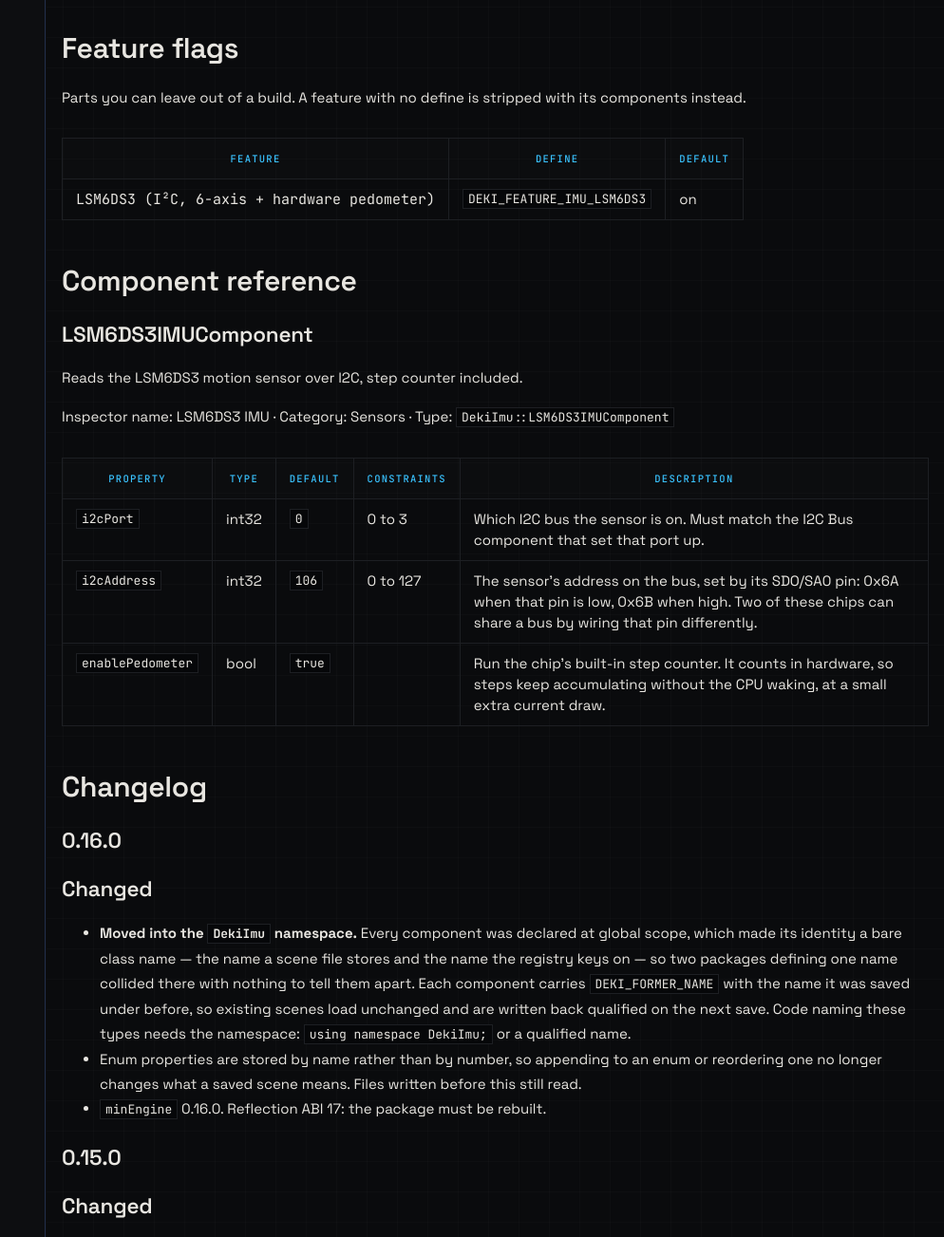
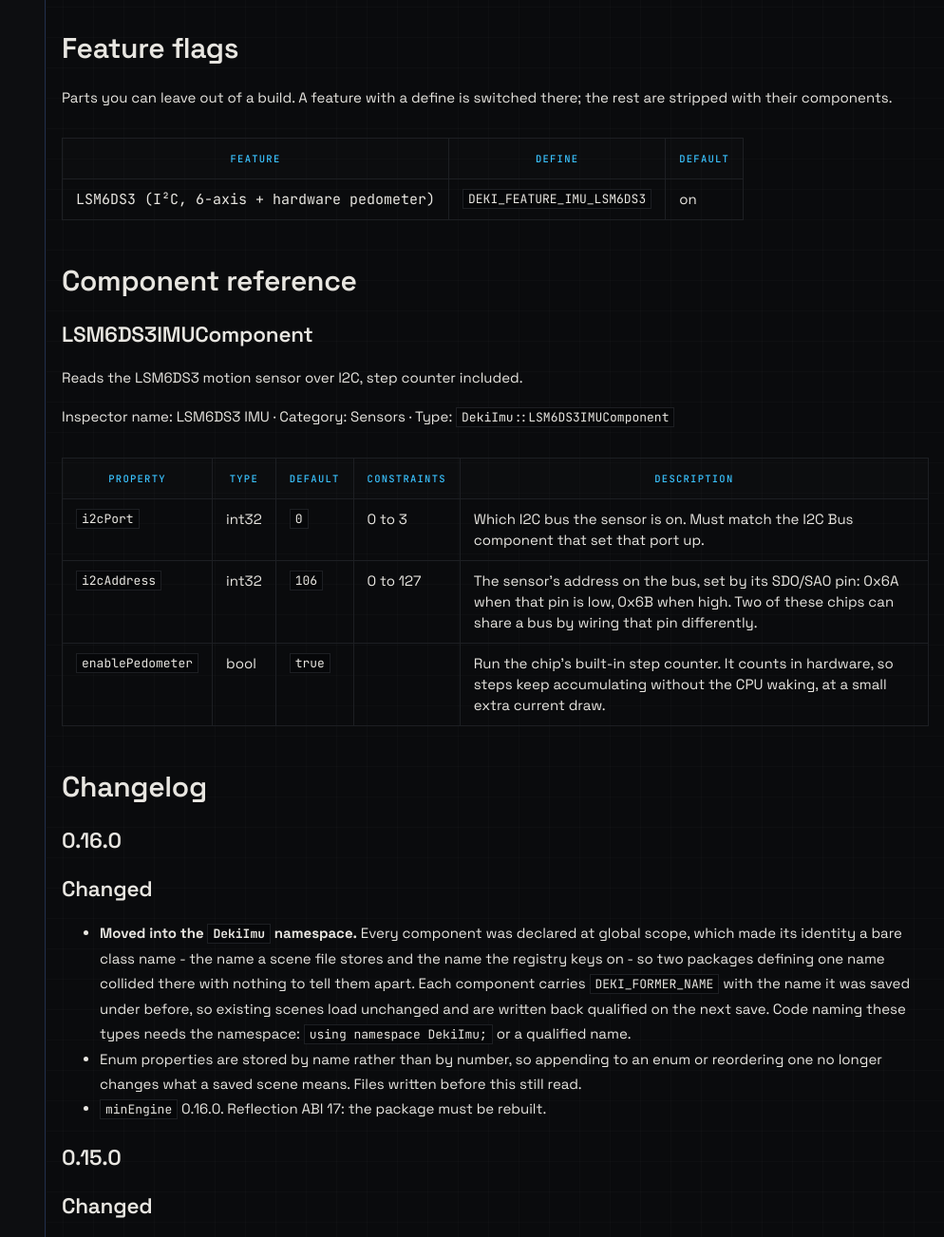
Before and after one commit to dekiengine/deki-imu, a plain HTML site: page index.html in a window 1280 px wide and 2400 px high. Shown: the part 857-2160 px from the top of the page at 95% size, without its empty margins (286-1280 px from the left). Drawn offline with Linux system fonts and the light colour scheme.

Commit message:
Docs for deki-imu from deki-editor 1d4972a

```diff
--- a/deki.css
+++ b/deki.css
@@ -10,7 +10,7 @@
  * for its toggle, and on `html:not(.light-mode)` inside a
  * `prefers-color-scheme: dark` media query. Doxygen does not put a class on
  * <html> at all here, so a bare `html { --x: y }` (0,0,1) LOST to that
- * media-query rule (0,1,1) on any machine set to dark — the pages rendered in
+ * media-query rule (0,1,1) on any machine set to dark - the pages rendered in
  * doxygen-awesome's #1C1D1F rather than the site's #0a0b0d, and would have
  * differed from one visitor to the next depending on an OS setting. Matching
  * all three selectors is what makes these values win everywhere. The site has
@@ -65,8 +65,8 @@ html:not(.light-mode) {
 
     /* The site sets everything in JetBrains Mono, which suits pages that are
      * a screen long. Reference pages are not: they are read in paragraphs, and
-     * mono is tiring at that length. Prose here takes Space Grotesk — the
-     * site's other face, so this adds no third typeface — and everything that
+     * mono is tiring at that length. Prose here takes Space Grotesk - the
+     * site's other face, so this adds no third typeface - and everything that
      * is code stays mono: signatures, fragments, inline code, the type names
      * in the tree, and the bar, which mirrors the site's own mono nav. */
     --font-family: "Space Grotesk", ui-sans-serif, system-ui, -apple-system, "Segoe UI", sans-serif;
--- a/index.html
+++ b/index.html
@@ -119,7 +119,7 @@ Components</h1>
 </table>
 <h1 class="doxsection"><a class="anchor" id="autotoc_md1"></a>
 Feature flags</h1>
-<p>Parts you can leave out of a build. A feature with no define is stripped with its components instead.</p>
+<p>Parts you can leave out of a build. A feature with a define is switched there; the rest are stripped with their components.</p>
 <table class="markdownTable">
 <tr class="markdownTableHead">
 <th class="markdownTableHeadNone">Feature  </th><th class="markdownTableHeadNone">Define  </th><th class="markdownTableHeadNone">Default  </th></tr>
@@ -149,7 +149,7 @@ Changelog</h1>
 <h2 class="doxsection"><a class="anchor" id="autotoc_md5"></a>
 Changed</h2>
 <ul>
-<li><b>Moved into the <span class="tt">DekiImu</span> namespace.</b> Every component was declared at global scope, which made its identity a bare class name — the name a scene file stores and the name the registry keys on — so two packages defining one name collided there with nothing to tell them apart. Each component carries <span class="tt">DEKI_FORMER_NAME</span> with the name it was saved under before, so existing scenes load unchanged and are written back qualified on the next save. Code naming these types needs the namespace: <span class="tt">using namespace DekiImu;</span> or a qualified name.</li>
+<li><b>Moved into the <span class="tt">DekiImu</span> namespace.</b> Every component was declared at global scope, which made its identity a bare class name - the name a scene file stores and the name the registry keys on - so two packages defining one name collided there with nothing to tell them apart. Each component carries <span class="tt">DEKI_FORMER_NAME</span> with the name it was saved under before, so existing scenes load unchanged and are written back qualified on the next save. Code naming these types needs the namespace: <span class="tt">using namespace DekiImu;</span> or a qualified name.</li>
 <li>Enum properties are stored by name rather than by number, so appending to an enum or reordering one no longer changes what a saved scene means. Files written before this still read.</li>
 <li><span class="tt">minEngine</span> 0.16.0. Reflection ABI 17: the package must be rebuilt.</li>
 </ul>
```
